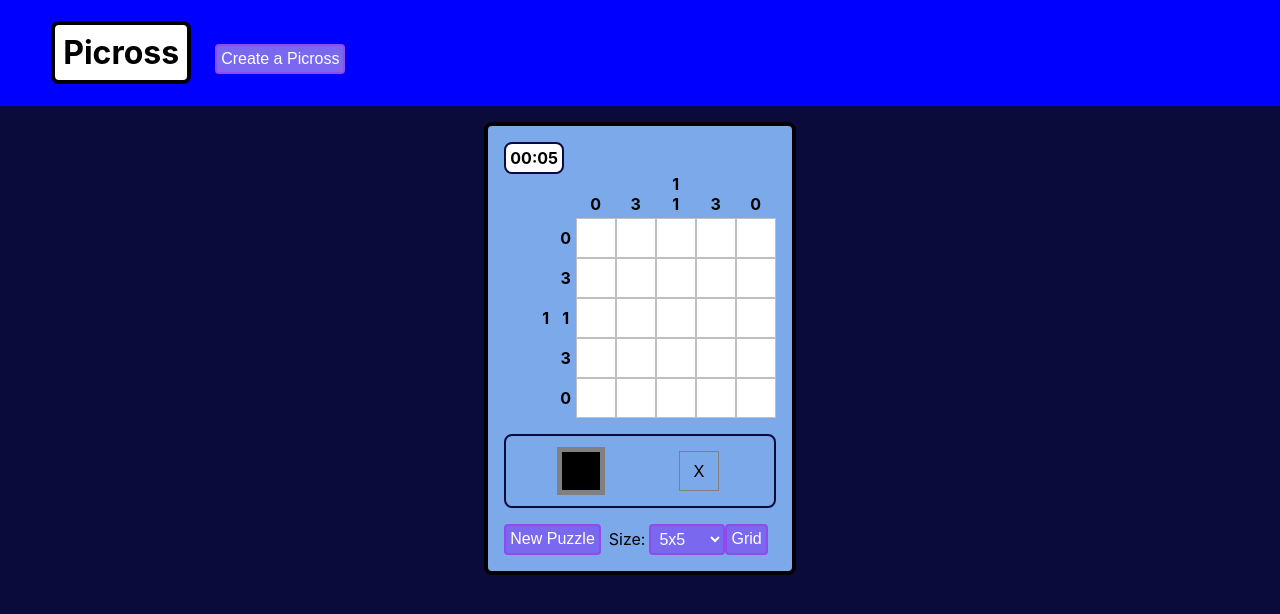
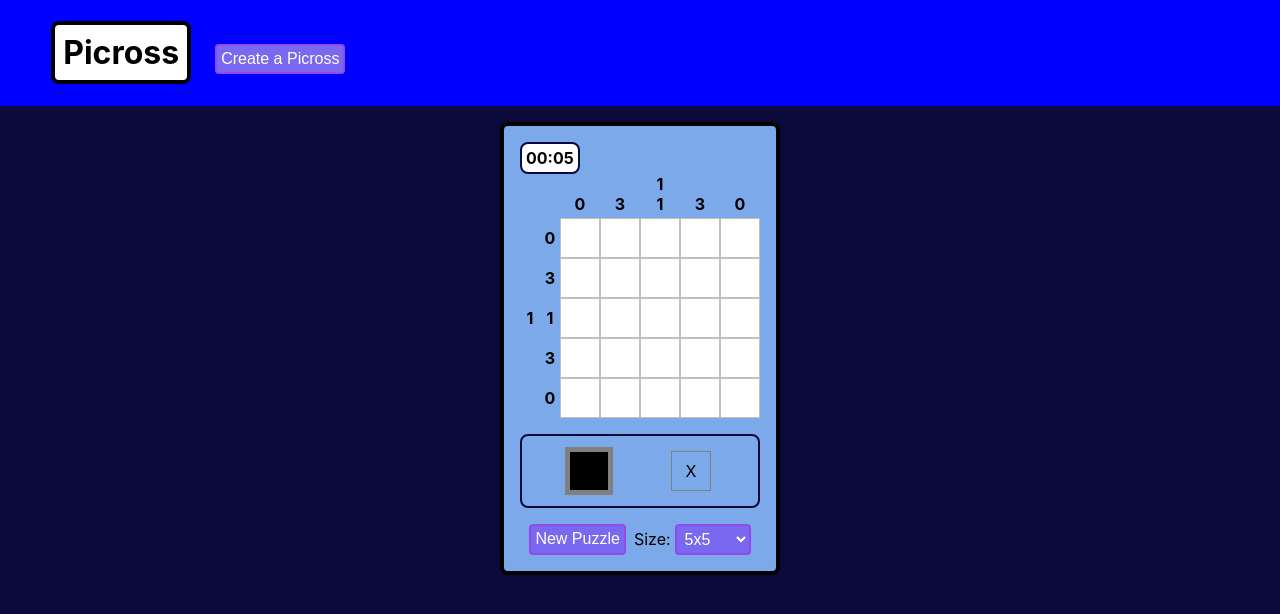
Before and after one commit to JordanMcFarland/picross, a React (Create React App) app: page / in a window 1280 px wide. Shown: the top 614 px of the page. Built offline with nearby package versions, Linux system fonts and the light colour scheme.

Commit message:
Removed Button

```diff
--- a/src/components/Picross.js
+++ b/src/components/Picross.js
@@ -270,7 +270,6 @@ const PicrossGrid = ({ setSolved }) => {
           <option value="tenByTen">10x10</option>
           <option value="fifteenByFifteen">15x15</option>
         </select>
-        <button onClick={() => console.log(grid)}>Grid</button>
       </div>
     </>
   );
```
